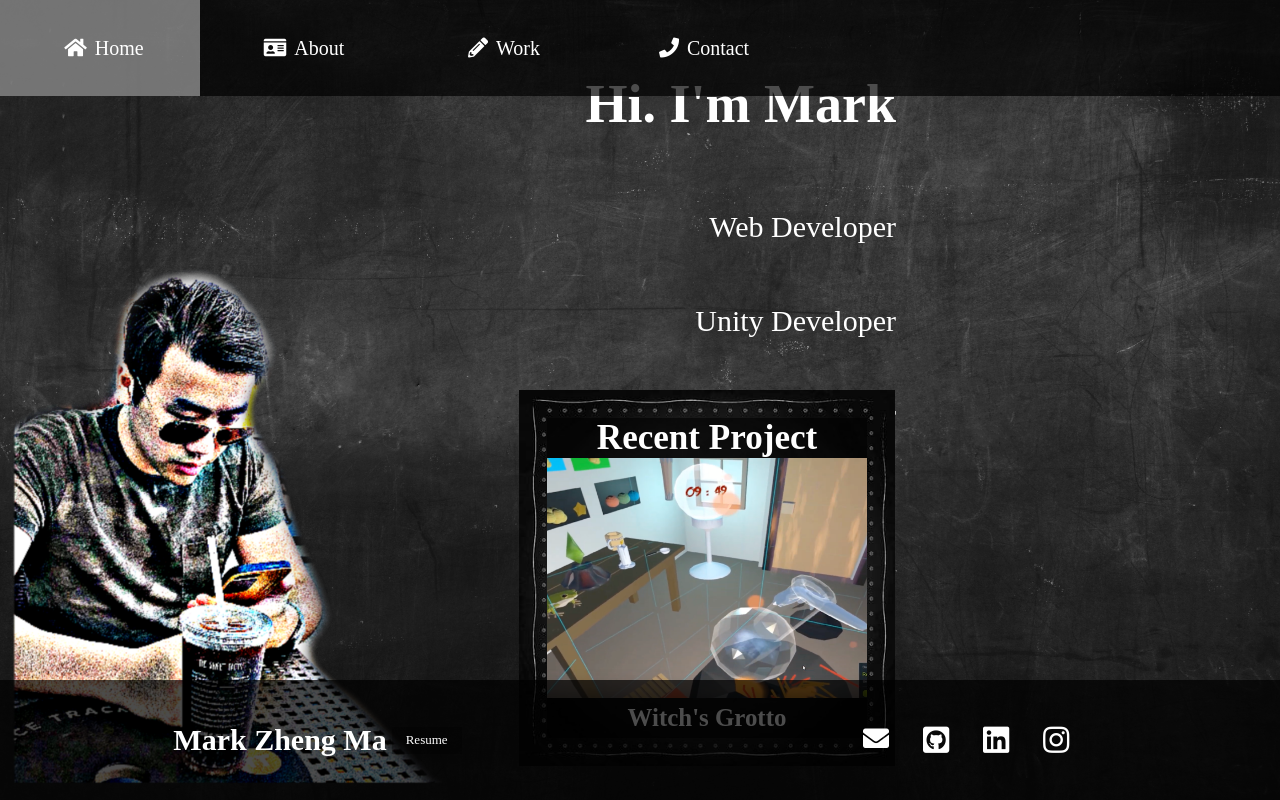
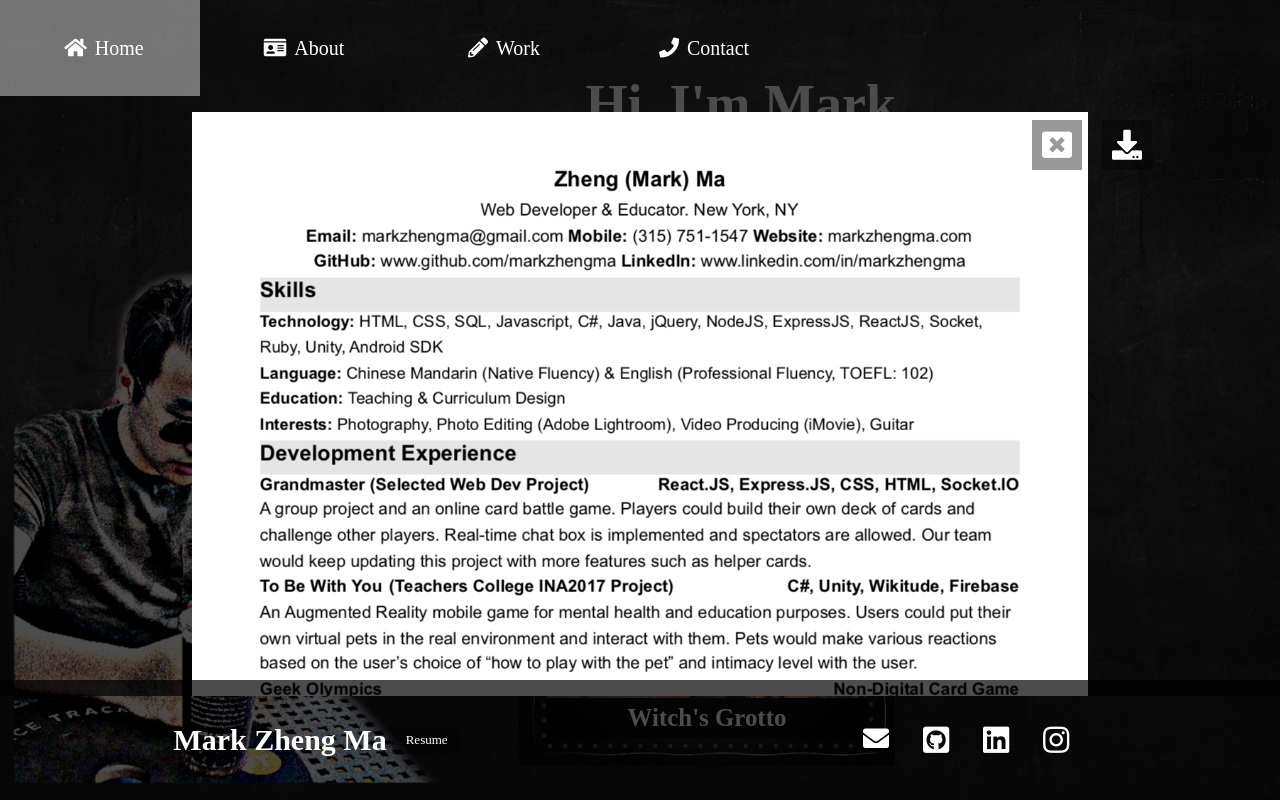
Before and after one commit to markzhengma/markzhengma-portfolio, a React (Create React App) app: page / in a window 1280 px wide. Both pictures are taken after a click on the element "Resume". Shown: the top 800 px of the page. Built offline with nearby package versions, Linux system fonts and the light colour scheme; a web font is replaced by a local one.

Commit message:
add resume toggle function

```diff
--- a/src/App.js
+++ b/src/App.js
@@ -190,11 +190,21 @@ class App extends Component {
       ]
     }
   }
+
+  toggleShowResume = () => {
+    this.setState({
+      showResume: !this.state.showResume
+    })
+  }
+
   render() {
     return (
       <div className="App">
         <div className='background-img'></div>
-        <UI showResume = {this.state.showResume}/>
+        <UI
+          showResume = {this.state.showResume}
+          toggleShowResume = {this.toggleShowResume}
+        />
         <Home recentWork = {this.state.workData[0]}/>
         <About/>
         <Work workData = {this.state.workData}/>
--- a/src/Components/Footer.jsx
+++ b/src/Components/Footer.jsx
@@ -5,7 +5,7 @@ class Footer extends Component {
         return (
             <div className="info">
                 <div className='info-title'><h2>Mark Zheng Ma</h2>
-                    <div className='resume-btn'>Resume</div>
+                    <div className='resume-btn' onClick = {this.props.toggleShowResume}>Resume</div>
                 </div>
                 <div className='info-list'>
                     <div className='info-single'><a className='envelope' href="mailto:markzhengma@gmail.com"><i className="fas fa-envelope"></i></a></div>
--- a/src/Components/Resume.jsx
+++ b/src/Components/Resume.jsx
@@ -5,7 +5,7 @@ class Resume extends Component {
         return (
             <div className = {`resume ${this.props.showResume ? "resume-show" : ""}`}>
                 <div className = "resume-btn-group">
-                    <div className={`close-btn ${this.props.showResume ? "btn-show" : ""}`}><i className="fas fa-window-close"></i></div>
+                    <div className={`close-btn ${this.props.showResume ? "btn-show" : ""}`} onClick = {this.props.toggleShowResume}><i className="fas fa-window-close"></i></div>
                     <div className={`download-btn ${this.props.showResume ? "btn-show" : ""}`}><a href="/markzhengma_resume.pdf" download><i className="fas fa-download"></i></a></div>
                 </div>
                 <img className='resume-content' src = "/markzhengma_resume.png"/>
--- a/src/Components/UI.jsx
+++ b/src/Components/UI.jsx
@@ -8,8 +8,13 @@ class Home extends Component {
         return (
             <div className = "ui">
                 <Header/>
-                <Resume showResume = {this.props.showResume}/>
-                <Footer/>
+                <Resume
+                    showResume = {this.props.showResume}
+                    toggleShowResume = {this.props.toggleShowResume}
+                />
+                <Footer
+                    toggleShowResume = {this.props.toggleShowResume}
+                />
             </div>
         )
     }
```
